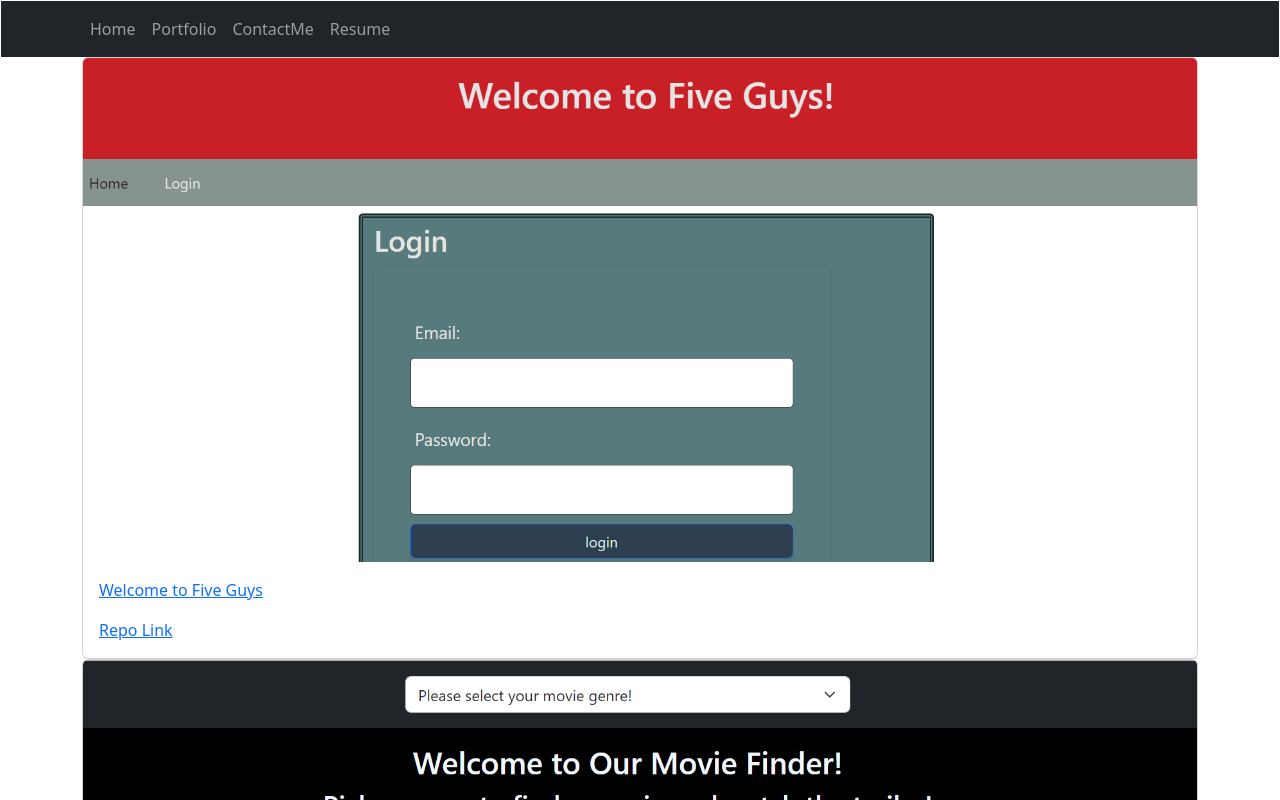
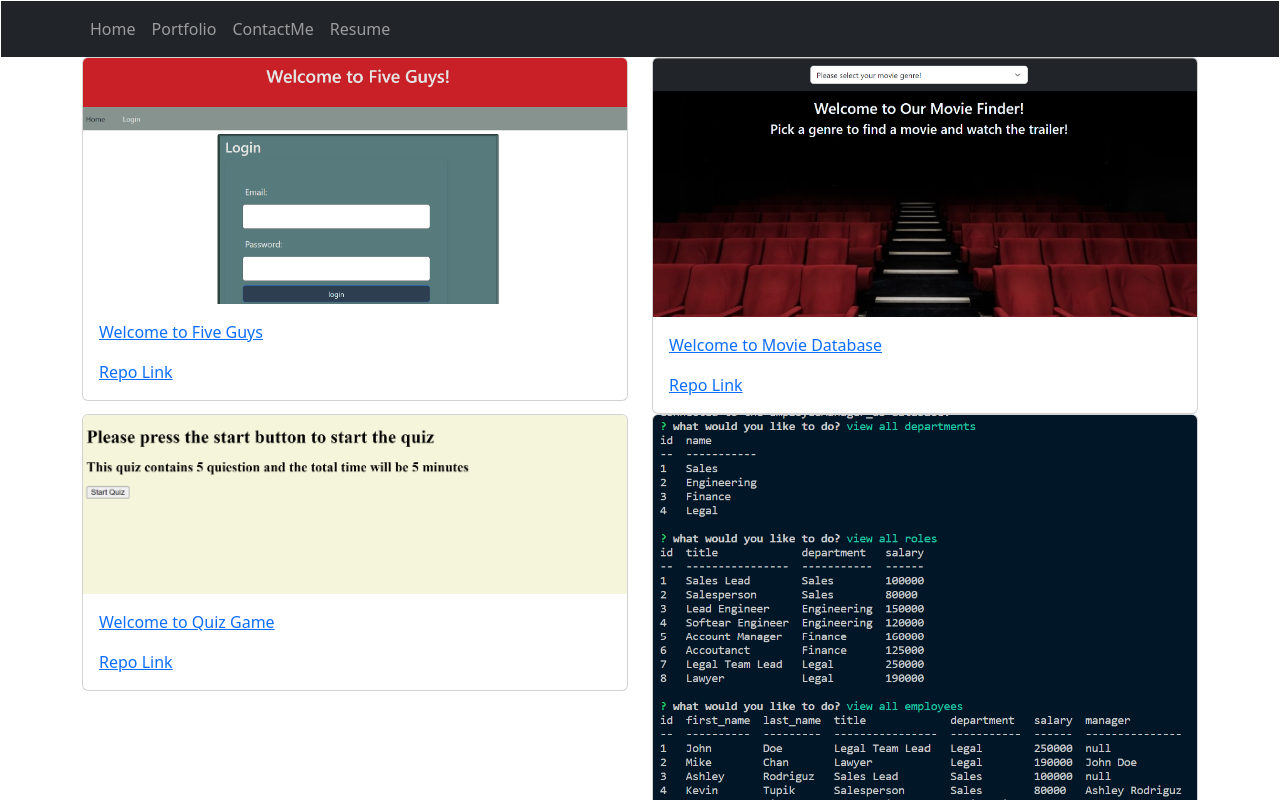
Before and after one commit to wasim202/React-Portfolio-two, a React (Create React App) app: page /Portfolio in a window 1280 px wide. Shown: the top 800 px of the page. Built offline with nearby package versions, Linux system fonts and the light colour scheme.

Commit message:
portfolio col & row

```diff
--- a/package.json
+++ b/package.json
@@ -16,6 +16,7 @@
     "react-pdf": "^5.7.2",
     "react-router-dom": "^6.4.2",
     "react-scripts": "^5.0.1",
+    "react-to-print": "^2.14.7",
     "web-vitals": "^2.1.4"
   },
   "scripts": {
--- a/src/Pages/Portfolio/Portfolio.js
+++ b/src/Pages/Portfolio/Portfolio.js
@@ -1,5 +1,5 @@
 import React from 'react';
-import {Card, Container} from 'react-bootstrap';
+import {Card, Container, Row, Col} from 'react-bootstrap';
 import FiveGuys from './Five-Guys.png';
 import MovieDB from './Movie-Database.png';
 import HomePage from './home-page.png';
@@ -8,9 +8,10 @@ import ViewTables from './view-tables.png'
 export default function Portfolio() {
   return (
 
-    <>
     <Container>
-      <Card sm ="6">
+      <Row>
+        <Col lg={6}>
+      <Card>
         <Card.Img style={{}} variant="top" src={FiveGuys} />
         <Card.Body>
           <Card.Text>
@@ -21,6 +22,8 @@ export default function Portfolio() {
           </Card.Text>
         </Card.Body>
       </Card>
+      </Col>
+      <Col lg={6}>
       <Card>
         <Card.Img variant="top" src={MovieDB} />
         <Card.Body>
@@ -32,6 +35,8 @@ export default function Portfolio() {
           </Card.Text>
         </Card.Body>
       </Card>
+      </Col>
+      <Col lg={6}>
       <Card>
         <Card.Img variant="top" src={HomePage} />
         <Card.Body>
@@ -43,6 +48,8 @@ export default function Portfolio() {
           </Card.Text>
         </Card.Body>
       </Card>
+      </Col>
+      <Col lg={6}>
       <Card>
         <Card.Img variant="top" src={ViewTables} />
         <Card.Body>
@@ -54,8 +61,10 @@ export default function Portfolio() {
           </Card.Text>
         </Card.Body>
       </Card>
+      </Col>
+      </Row>
       </Container>
-    </>
+
 
   )
 }
--- a/src/components/Footer/Footer.css
+++ b/src/components/Footer/Footer.css
@@ -1,6 +1,6 @@
-body{
+/* body{
     display:flex;
-}
+} */
 .my_links {
     display: flex;
 }
@@ -9,6 +9,10 @@ body{
     height: 30px;
 }
 
-nav{
+/* nav{
     margin-top: auto;
-}
+} */
+/* .footer{
+    position: absolute;
+    bottom: 0;
+} */
--- a/src/components/Footer/Footer.js
+++ b/src/components/Footer/Footer.js
@@ -1,7 +1,7 @@
 import React, { useState } from 'react';
 import github from '../../images/github.png';
 import linkedin from '../../images/linkedin.png';
-//import Footer from '/Footer.css';
+import './Footer.css';
 
 import Container from 'react-bootstrap/Container';
 import Row from 'react-bootstrap/Row';
@@ -28,7 +28,7 @@ function Footer(){
 //     </Row>
 // </div>
 // </nav>
-<nav className="navbar navbar-expand-lg mt-auto navbar-dark bg-dark">
+<nav className="footer navbar navbar-expand-lg mt-auto navbar-dark bg-dark">
       <div className="container-fluid">
         <a
           className="navbar-brand"
--- a/src/components/Main.js
+++ b/src/components/Main.js
@@ -9,7 +9,7 @@ import Resume from '../Pages/Resume/Resume'
 export default function main() {
   return (
    <Routes>
-    <Route path='/Home' exact element={<Home/>}/>
+    <Route path='/' exact element={<Home/>}/>
     <Route path='/Portfolio' exact element={<Portfolio/>}/>
     <Route path='/ContactMe' exact element={<ContactMe/>}/>
     <Route path='/Resume' exact element={<Resume/>}/>
--- a/src/components/Navigation/NavBar.js
+++ b/src/components/Navigation/NavBar.js
@@ -10,7 +10,7 @@ export default function Navigation() {
         <Container>
           {/* <Navbar.Brand href="#home">Navbar</Navbar.Brand> */}
           <Nav className="me-auto">
-          <Link className="text-dark" to="/Home">
+          <Link className="text-dark" to="/">
               <Nav.Link href='Home'>Home</Nav.Link>
             </Link>
             <Link className="text-dark" to="/Portfolio">
```
